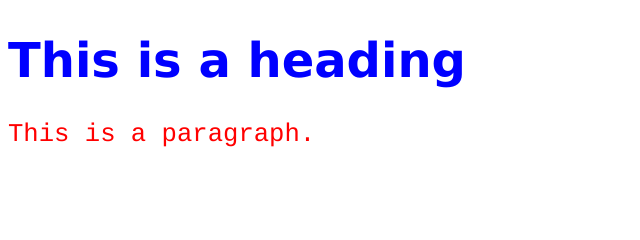
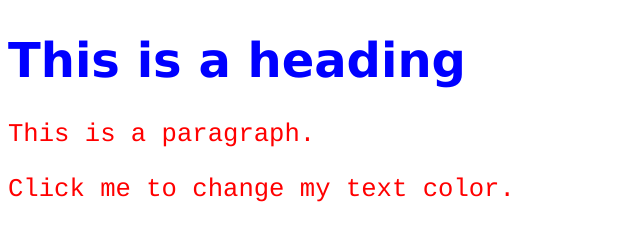
Before and after one commit to yfanger/yfanger.github.io, a plain HTML site: page index.html in a window 1280 px wide. Shown: the whole page, without its empty margins (0-640 px from the left). Drawn offline with Linux system fonts and the light colour scheme.

Commit message:
Added button

```diff
--- a/index.html
+++ b/index.html
@@ -18,6 +18,12 @@ p  {
 
 <h1>This is a heading</h1>
 <p>This is a paragraph.</p>
+<p onclick="myFunction(this, 'red')">Click me to change my text color.</p>
 
+<script>
+function myFunction(elmnt,clr) {
+  elmnt.style.color = clr;
+}
+</script>
 </body>
 </html>
```
